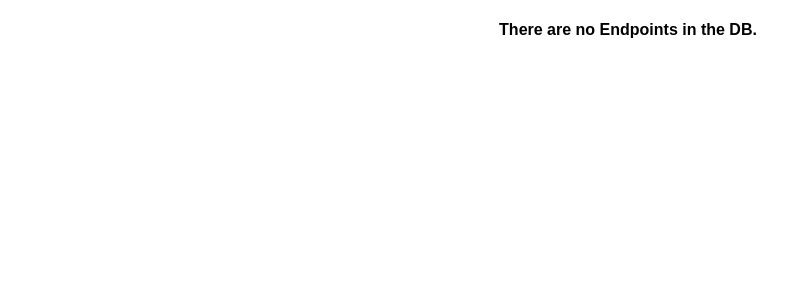
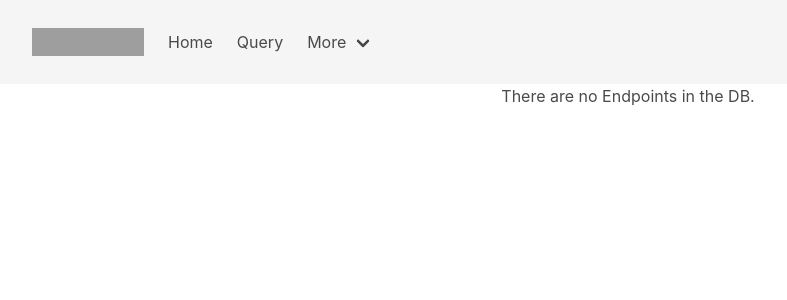
Before and after one commit to mustafaulker/SpEnD-v3, a Flask app: page / in a window 1280 px wide. Shown: the top 300 px of the page, without its empty margins (12-799 px from the left). Run offline with Flask 2, Linux system fonts and the light colour scheme; data that the repository does not hold is empty; grey boxes are pictures that could not be loaded.

Commit message:
Rework index.html, base.html files
* Add slider for endpoints table.
* Add navbar.

```diff
--- a/src/frontend/templates/base.html
+++ b/src/frontend/templates/base.html
@@ -4,11 +4,62 @@
     <meta charset="UTF-8">
     <meta name="viewport" content="width=device-width, initial-scale=1.0">
     <meta http-equiv="X-UA-Compatible" content="ie=edge">
-    <link rel="stylesheet" href="{{ url_for('static', filename='css/main.css') }}">
+<!--    <link rel="stylesheet" href="{{ url_for('static', filename='css/bulma.css') }}">-->
+    <link rel="stylesheet" href="https://cdn.jsdelivr.net/npm/bulma@0.9.1/css/bulma.min.css">
+
+    <title>SpEnD - SparQL Endpoints</title>
     {% block head %}{% endblock %}
 </head>
 
 <body>
+
+    <!-- navBar -->
+    <nav class="navbar is-light is-spaced" role="navigation" aria-label="main navigation">
+      <div class="navbar-brand">
+        <a class="navbar-item" href="https://github.com/mustafaulker/SpEnD-v3/" target="_blank">
+          <img src="https://i.imgur.com/xBR66eh.png" width="112" height="28" alt="">
+        </a>
+
+        <a role="button" class="navbar-burger" aria-label="menu" aria-expanded="false" data-target="navbarBasicExample">
+          <span aria-hidden="true"></span>
+          <span aria-hidden="true"></span>
+          <span aria-hidden="true"></span>
+        </a>
+      </div>
+
+      <div id="navbarBasicExample" class="navbar-menu">
+        <div class="navbar-start">
+          <a class="navbar-item">
+            Home
+          </a>
+
+          <a class="navbar-item">
+            Query
+          </a>
+
+          <div class="navbar-item has-dropdown is-hoverable">
+            <a class="navbar-link">
+              More
+            </a>
+
+            <div class="navbar-dropdown">
+              <a class="navbar-item">
+                About
+              </a>
+
+              <a class="navbar-item">
+                Contact
+              </a>
+              <hr class="navbar-divider">
+              <a class="navbar-item">
+                Report an issue
+              </a>
+            </div>
+          </div>
+        </div>
+      </div>
+    </nav>
+
     {% block body %}{% endblock %}
 </body>
 </html>
--- a/src/frontend/templates/index.html
+++ b/src/frontend/templates/index.html
@@ -1,26 +1,53 @@
 {% extends 'base.html' %}
 
 {% block head %}
-<title>Endpoints</title>
+
 {% endblock %}
 
 {% block body %}
-<div class="content">
+
+<div class="table-container">
+    <div id="table-scroll" style="height: 600px; width: 80%; overflow: auto; margin: auto;">
     {% if endpoints|length < 1 %}
-    <h4 style="text-align: center">There are no Endpoints in the DB.</h4>
+        <h4 style="text-align: center">There are no Endpoints in the DB.</h4>
     {% else %}
-    <table>
+    <table class="table is-fullwidth is-scrollable">
+      <thead>
         <tr>
-            <th>Endpoints</th>
-            <th>Added</th>
+          <th><abbr title="Count">#</abbr></th>
+          <th>Endpoint</th>
+          <th><abbr title="Create Date">Create Date</abbr></th>
+          <th><abbr title="Last Check">Last Check</abbr></th>
+          <th><abbr title="is Alive">is Alive</abbr></th>
         </tr>
+      </thead>
+      <tfoot>
+        <tr>
+          <th><abbr title="Count">#</abbr></th>
+          <th>Endpoint</th>
+          <th><abbr title="Create Date">Create Date</abbr></th>
+          <th><abbr title="Last Check">Last Check</abbr></th>
+          <th><abbr title="is Alive">is Alive</abbr></th>
+        </tr>
+      </tfoot>
+      <tbody >
+
+        {% set count = namespace(value=1) %}
         {% for endpoint in endpoints %}
             <tr>
+                <td>{{ count.value }}</td>
                 <td>{{ endpoint.url }}</td>
                 <td>{{ endpoint.date_created.date() }}</td>
+                <td>{{ None }}</td>
+                <td>{{ None }}</td>
             </tr>
+        {% set count.value = count.value + 1 %}
         {% endfor %}
+
+      </tbody>
     </table>
     {% endif %}
+        </div>
 </div>
+
 {% endblock %}
```
